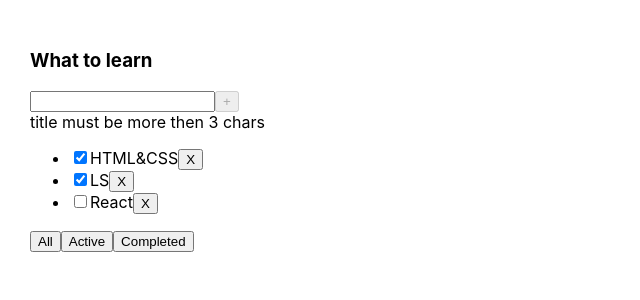
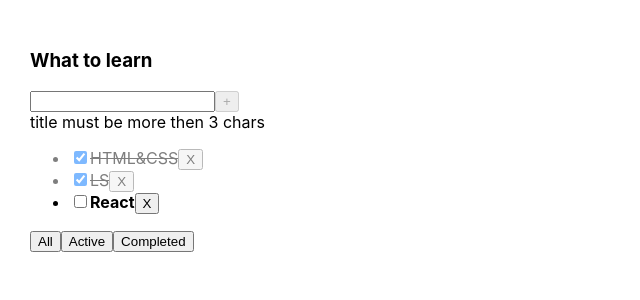
Before and after one commit to alexpodelinskii/simpleToDOList, a React (Vite) app: page / in a window 1280 px wide. Shown: the top 300 px of the page, without its empty margins (0-640 px from the left). Built offline with nearby package versions, Linux system fonts and the light colour scheme.

Commit message:
refactor: shange task styles

```diff
--- a/src/App.css
+++ b/src/App.css
@@ -6,3 +6,11 @@
 .app > div {
   margin-right: 50px;
 }
+
+.task{
+    font-weight: bold;
+}
+.task-done{
+    opacity: 0.5;
+    text-decoration: line-through;
+}
--- a/src/App.tsx
+++ b/src/App.tsx
@@ -52,10 +52,10 @@ function App() {
     const addTask = (newTask: TaskType) => {
         setTasks([newTask, ...tasks,])
     }
-    const changeTaskStatus = (taskId: TaskType['id'])=>{
+    const changeTaskStatus = (taskId: TaskType['id'], newStatus: TaskType['isDone'])=>{
         const newTasks = tasks.map((t=>{
             if(t.id===taskId){
-                t.isDone=!t.isDone
+                t.isDone=newStatus
             }
             return t;
         }))
--- a/src/TodolistItem.tsx
+++ b/src/TodolistItem.tsx
@@ -10,7 +10,7 @@ type PropsType = {
     deleteTask: (taskId: TaskType['id']) => void
     changeFilter: (status: FilterValuesType) => void
     addTask: (newTask: TaskType) => void
-    changeTaskStatus:(taskId: TaskType['id'])=> void
+    changeTaskStatus: (taskId: TaskType['id'], newTaskStatus: TaskType['isDone']) => void
 }
 
 
@@ -31,14 +31,14 @@ const TodolistItem = (
             {
 
                 tasks.map((task, ind) => {
-
+                    const changeTaskStatusHandler = (event: ChangeEvent<HTMLInputElement>) => changeTaskStatus(task.id, event.currentTarget.checked)
                     return (
 
-                        <li key={ind}>
+                        <li key={ind} className={task.isDone?'task-done':'task'}>
                             <input
                                 type="checkbox"
                                 checked={task.isDone}
-                                onChange={()=>changeTaskStatus(task.id)}
+                                onChange={changeTaskStatusHandler}
                             />
                             <span>{task.title}
                                 <Button
@@ -60,20 +60,26 @@ const TodolistItem = (
     }
 
     function addTaskHandler() {
-        const newTask: TaskType = {
-            id: v1(),
-            title: newTaskTitle,
-            isDone: false
+        const title = newTaskTitle.trim()
+        if (title.length > 3 && title.length <= 10) {
+            const newTask: TaskType = {
+                id: v1(),
+                title: title,
+                isDone: false
+            }
+            setNewTaskTitle('');
+            addTask(newTask);
+        } else {
+            setNewTaskTitle(title)
         }
-        setNewTaskTitle('');
-        addTask(newTask);
     }
 
-    function addTaskOnEnterHandler(event:KeyboardEvent<HTMLInputElement>) {
-        if( event.key==='Enter'&&newTaskTitle.length){
+    function addTaskOnEnterHandler(event: KeyboardEvent<HTMLInputElement>) {
+        if (event.key === 'Enter' && newTaskTitle.length >= 3 && newTaskTitle.trim().length <= 10) {
             addTaskHandler()
         }
     }
+
     return <div>
         <h3>{title}</h3>
         <div>
@@ -83,10 +89,10 @@ const TodolistItem = (
                 onKeyDown={addTaskOnEnterHandler}
             />
             <Button title={'+'} onClick={() => addTaskHandler()}
-                    disabled={newTaskTitle.length<3||newTaskTitle.length>10} />
+                    disabled={newTaskTitle.length < 3 || newTaskTitle.length > 10}/>
             <div>
-                {newTaskTitle.length<3&&'title must be more then 3 chars'}
-                {newTaskTitle.length>10&&'title must be less then 10 chars'}
+                {newTaskTitle.length < 3 && 'title must be more then 3 chars'}
+                {newTaskTitle.length > 10 && 'title must be less then 10 chars'}
             </div>
         </div>
         {taskList}
```
